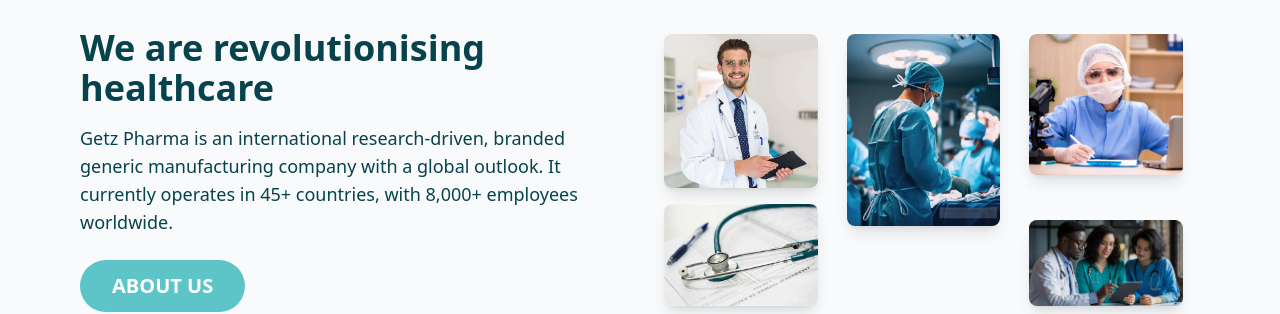
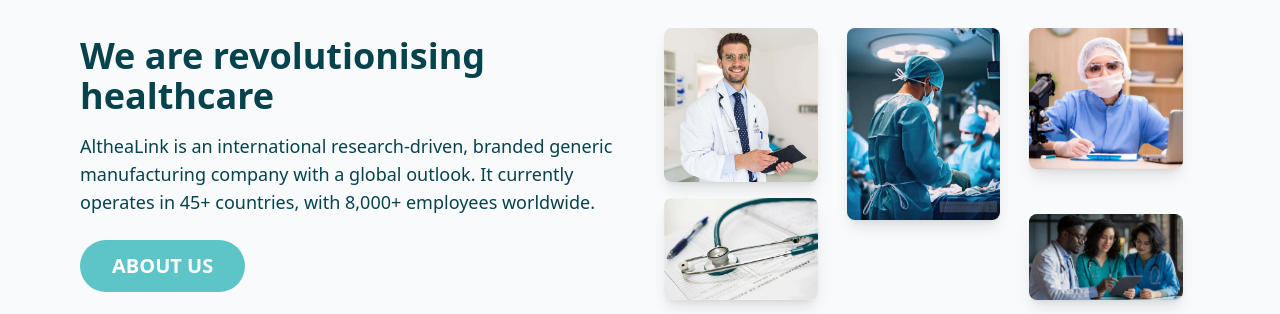
Before and after one commit to sehrishahmedsangrasi/AltheaLink, a Next.js app in the folder front-end/: page / in a window 1280 px wide. Shown: the part 860-1174 px from the top of the page. Built offline with nearby package versions, Linux system fonts and the light colour scheme; no server answers.

Commit message:
Trigger redeploy

```diff
--- a/front-end/src/app/page.tsx
+++ b/front-end/src/app/page.tsx
@@ -166,7 +166,7 @@
               We are revolutionising healthcare
             </h2>
             <p className="text-base sm:text-lg mb-6">
-              Getz Pharma is an international research-driven, branded generic manufacturing company with a global outlook. It currently operates in 45+ countries, with 8,000+ employees worldwide.
+              AltheaLink is an international research-driven, branded generic manufacturing company with a global outlook. It currently operates in 45+ countries, with 8,000+ employees worldwide.
             </p>
             <button
               className="relative overflow-hidden text-base sm:text-lg md:text-xl font-semibold px-6 sm:px-8 py-3 bg-primary text-white rounded-full group"
```
